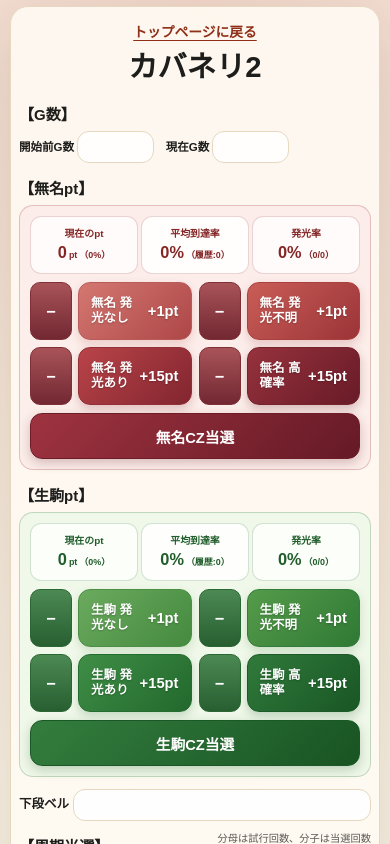
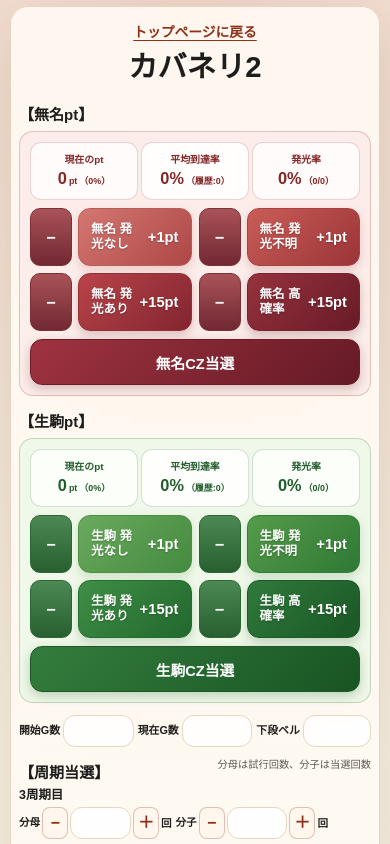
Before and after one commit to umedademu/suisoku, a Next.js app: page /kabaneri2 in a window 390 px wide. Shown: the top 844 px of the page. Built offline with nearby package versions, Linux system fonts and the light colour scheme.

Commit message:
カバネリ2のG数と下段ベルを横一列に整理

```diff
--- a/app/globals.css
+++ b/app/globals.css
@@ -452,9 +452,13 @@ a {
 }
 
 .input-row.kabaneri-games-row {
-  grid-template-columns: repeat(2, max-content);
+  grid-template-columns: repeat(3, max-content);
   justify-content: start;
   gap: 12px;
+}
+
+.kabaneri-games-row .number-input {
+  max-width: 100%;
 }
 
 .input-row-3 {
@@ -2154,6 +2158,15 @@ a {
     grid-template-columns: repeat(3, minmax(0, 1fr));
   }
 
+  .input-row.kabaneri-games-row {
+    grid-template-columns: repeat(3, minmax(0, 1fr));
+    gap: 4px;
+  }
+
+  .kabaneri-games-row .input-label {
+    font-size: 0.62rem;
+  }
+
   .input-row-lamp {
     grid-template-columns: repeat(5, minmax(0, 1fr));
     gap: 2px;
--- a/app/kabaneri2/page.tsx
+++ b/app/kabaneri2/page.tsx
@@ -253,22 +253,6 @@ type EstimateResult = {
 
 const inputGroups: InputGroup[] = [
   {
-    title: "G数",
-    rowClass: "kabaneri-games-row",
-    fields: [
-      {
-        key: "beforeGames",
-        label: "開始前G数",
-        widthClass: "number-input-compact"
-      },
-      {
-        key: "currentGames",
-        label: "現在G数",
-        widthClass: "number-input-compact"
-      }
-    ]
-  },
-  {
     title: "無名pt",
     character: "無名",
     pointKey: "mumeiPoints",
@@ -349,7 +333,24 @@ const inputGroups: InputGroup[] = [
   {
     title: "小役",
     hideTitle: true,
-    fields: [{ key: "lowerBells", label: "下段ベル" }]
+    rowClass: "kabaneri-games-row",
+    fields: [
+      {
+        key: "beforeGames",
+        label: "開始G数",
+        widthClass: "number-input-compact"
+      },
+      {
+        key: "currentGames",
+        label: "現在G数",
+        widthClass: "number-input-compact"
+      },
+      {
+        key: "lowerBells",
+        label: "下段ベル",
+        widthClass: "number-input-compact"
+      }
+    ]
   },
   {
     title: "周期当選",
--- a/lib/app-info.ts
+++ b/lib/app-info.ts
@@ -1,3 +1,3 @@
-export const APP_VERSION = "1.01";
+export const APP_VERSION = "1.02";
 
 export const APP_TITLE = `推測ツールv${APP_VERSION}`;
```
Also changed, not shown: 1 other file (tests, documents, lock files or other folders).
